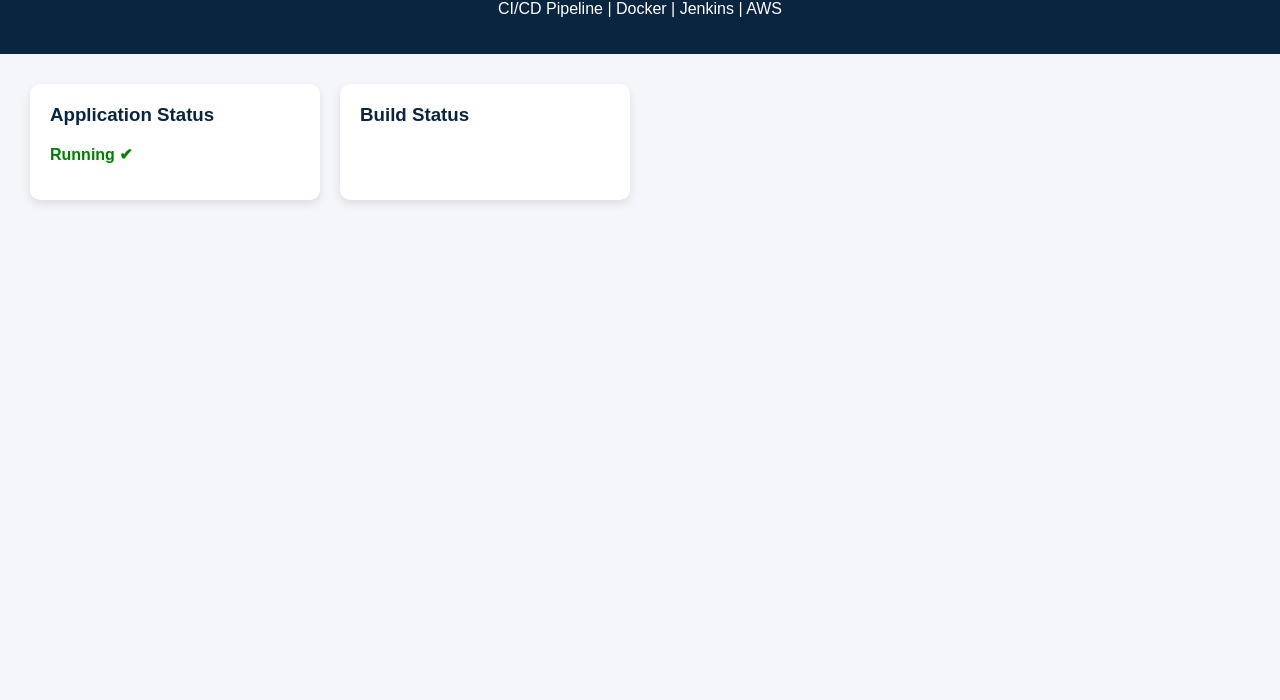
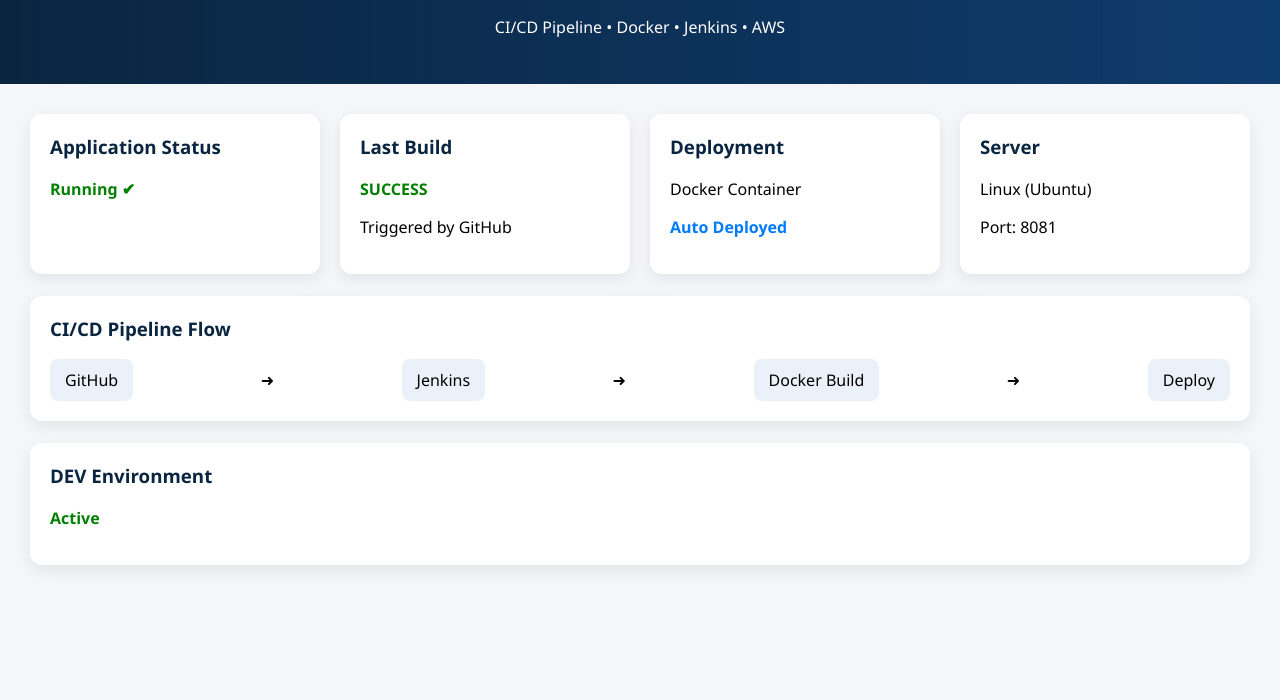
Before and after one commit to Sohail-shaikh219/fintech-ci-cd-devops, a plain HTML site: page app/index.html in a window 1280 px wide. Shown: the part 100-800 px from the top of the page. Drawn offline with Linux system fonts and the light colour scheme.

Commit message:
Enhanced dashboard UI with DevOps metrics

```diff
--- a/app/index.html
+++ b/app/index.html
@@ -1,55 +1,62 @@
 <!DOCTYPE html>
 <html lang="en">
-
 <head>
 <meta charset="UTF-8">
 <title>Fintech DevOps Dashboard</title>
 <style>
 body {
     margin: 0;
-            font-family: Arial, sans-serif;
+    font-family: "Segoe UI", sans-serif;
     background: #f4f6f9;
 }
-
 header {
-            background: #0a2540;
+    background: linear-gradient(90deg, #0a2540, #0f3c6e);
     color: white;
-            padding: 20px;
+    padding: 30px;
     text-align: center;
 }
-
 .container {
     padding: 30px;
 }
-
-        .cards {
-            display: flex;
+.grid {
+    display: grid;
+    grid-template-columns: repeat(auto-fit, minmax(250px, 1fr));
     gap: 20px;
-            flex-wrap: wrap;
 }
-
 .card {
     background: white;
-            border-radius: 10px;
     padding: 20px;
-            width: 250px;
-            box-shadow: 0 4px 10px rgba(0, 0, 0, 0.1);
+    border-radius: 12px;
+    box-shadow: 0 5px 15px rgba(0,0,0,0.08);
 }
-
 .card h3 {
     margin-top: 0;
     color: #0a2540;
 }
-
-        .status {
+.status-green {
     color: green;
     font-weight: bold;
 }
-
+.status-blue {
+    color: #007bff;
+    font-weight: bold;
+}
+.pipeline {
+    display: flex;
+    justify-content: space-between;
+    align-items: center;
+}
+.pipeline span {
+    background: #eaf1f8;
+    padding: 10px 15px;
+    border-radius: 8px;
+}
 footer {
     margin-top: 40px;
+    padding: 15px;
     text-align: center;
-            color: #777;
+    background: #fff;
+    color: #555;
 }
 </style>
 </head>
@@ -58,16 +65,54 @@
 
 <header>
     <h1>Fintech DevOps Dashboard</h1>
-        <p>CI/CD Pipeline | Docker | Jenkins | AWS</p>
+    <p>CI/CD Pipeline • Docker • Jenkins • AWS</p>
 </header>
 
 <div class="container">
-        <div class="cards">
+
+<!-- STATS -->
+<div class="grid">
     <div class="card">
         <h3>Application Status</h3>
-                <p class="status">Running ✔</p>
+        <p class="status-green">Running ✔</p>
     </div>
 
     <div class="card">
-                <h3>Build Status</h3>
-                <p class="s
+        <h3>Last Build</h3>
+        <p class="status-green">SUCCESS</p>
+        <p>Triggered by GitHub</p>
+    </div>
+
+    <div class="card">
+        <h3>Deployment</h3>
+        <p>Docker Container</p>
+        <p class="status-blue">Auto Deployed</p>
+    </div>
+
+    <div class="card">
+        <h3>Server</h3>
+        <p>Linux (Ubuntu)</p>
+        <p>Port: 8081</p>
+    </div>
+</div>
+
+<br>
+
+<!-- PIPELINE -->
+<div class="card">
+    <h3>CI/CD Pipeline Flow</h3>
+    <div class="pipeline">
+        <span>GitHub</span> ➜
+        <span>Jenkins</span> ➜
+        <span>Docker Build</span> ➜
+        <span>Deploy</span>
+    </div>
+</div>
+
+<br>
+
+<!-- ENVIRONMENTS -->
+<div class="grid">
+    <div class="card">
+        <h3>DEV Environment</h3>
+        <p class="status-green">Active</p>
```
Lines whose indentation alone changed are shown as unchanged.
